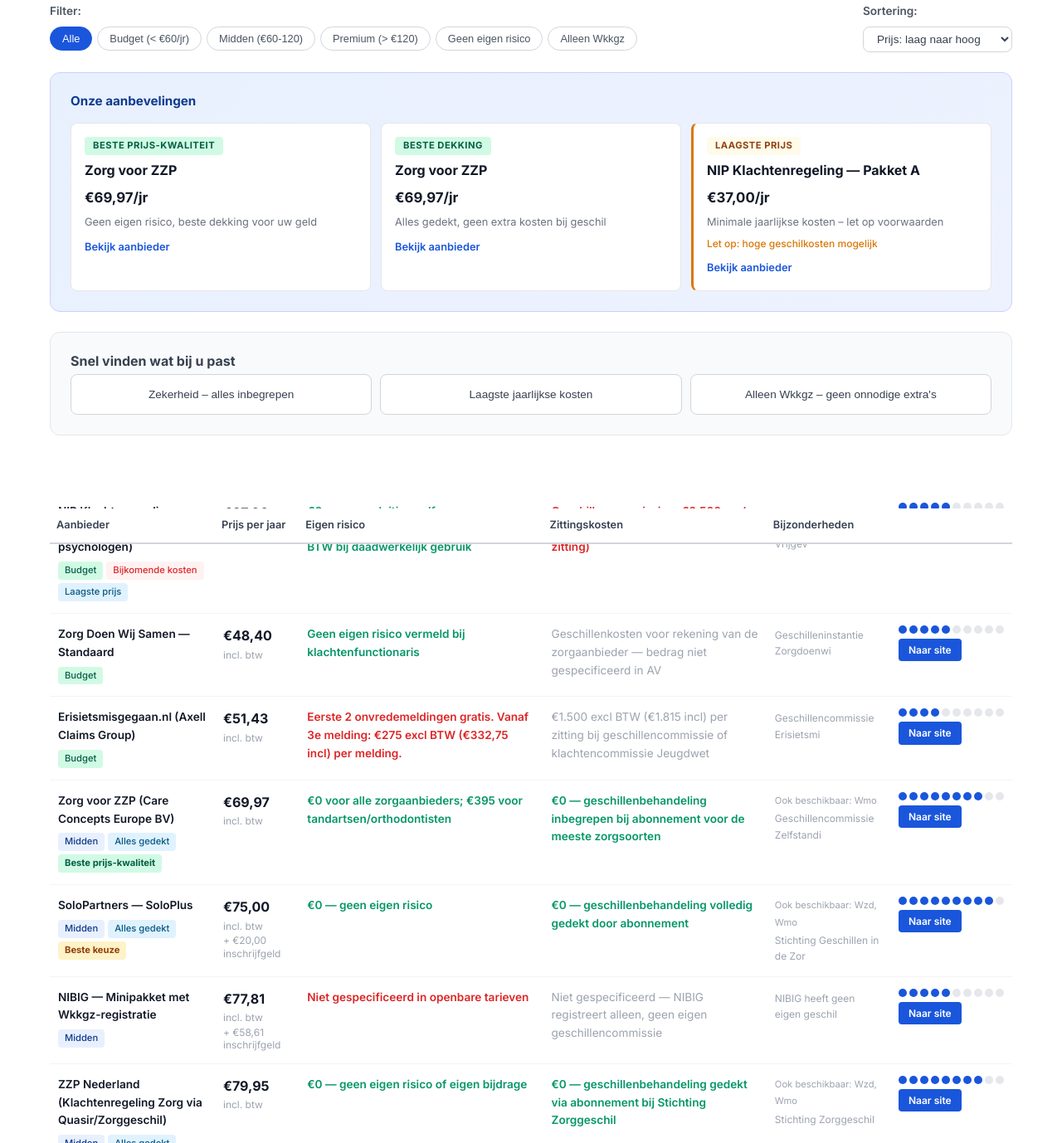
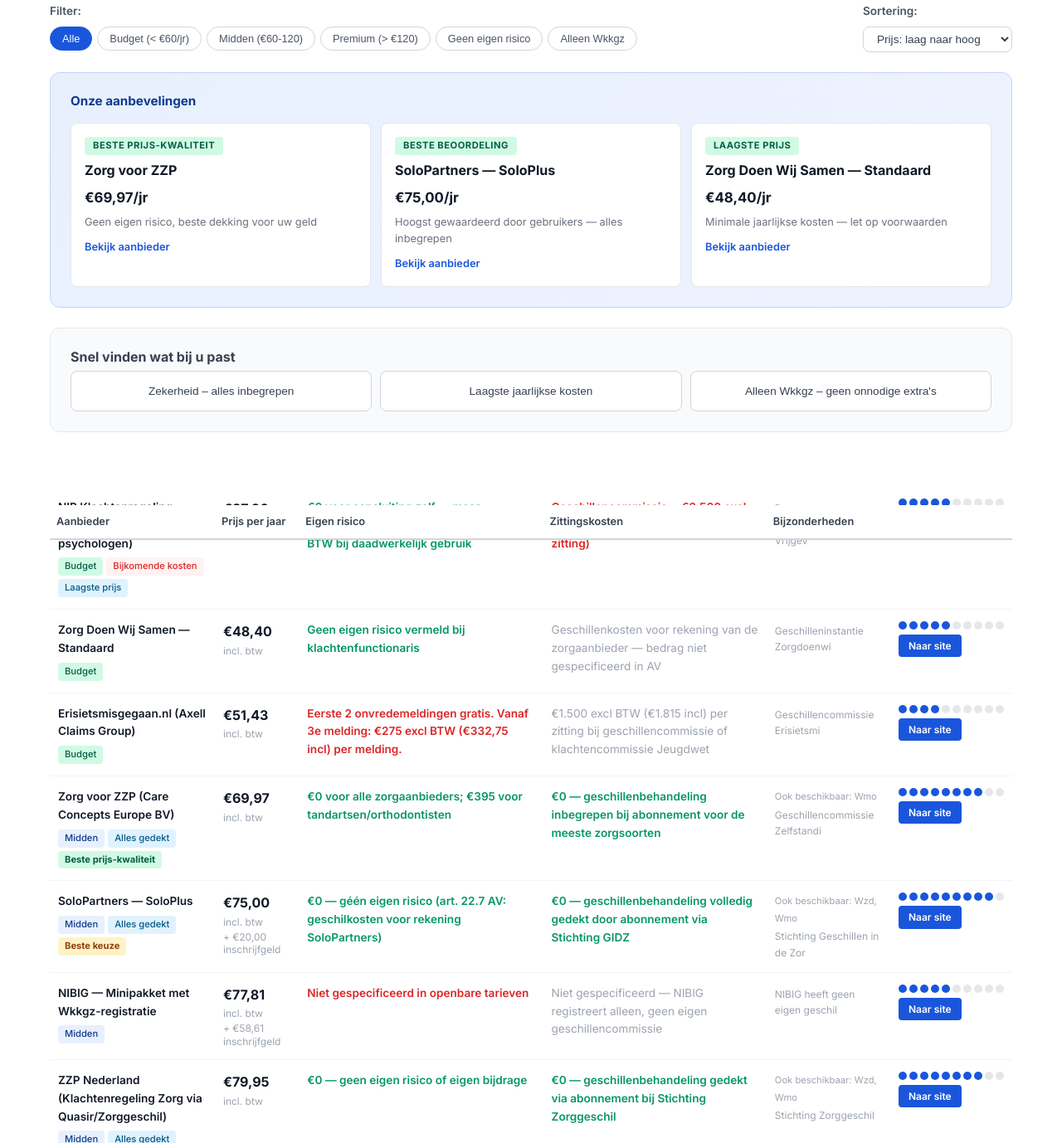
Before and after one commit to mopiagent-ctrl/wkkgz-vergelijker, a website: page vergelijken.html in a window 1280 px wide. Shown: the part 243-1621 px from the top of the page at 83% size. Drawn offline with Linux system fonts and the light colour scheme.

Commit message:
Fix: provider AV data corrections, ZDWS costs specified, NIP removed from general recommendations

```diff
--- a/data/providers.json
+++ b/data/providers.json
@@ -198,8 +198,8 @@
     "renewal_total": 75,
     "inschrijfkosten": "€20",
     "price_note": "",
-    "eigen_risico_per_klacht": "€0 — geen eigen risico",
-    "kosten_per_zitting": "€0 — geschillenbehandeling volledig gedekt door abonnement",
+    "eigen_risico_per_klacht": "€0 — géén eigen risico (art. 22.7 AV: geschilkosten voor rekening SoloPartners)",
+    "kosten_per_zitting": "€0 — geschillenbehandeling volledig gedekt door abonnement via Stichting GIDZ",
     "kosten_per_zitting_detail": "Klachten en geschillen worden kosteloos afgehandeld zolang het abonnement loopt. Geschillenkosten komen voor rekening van SoloPartners. Inclusief aansluiting bij Stichting Geschillen in de Zorg (GIDZ). Vergoeding neutrale VOG t.w.v. €33,85 en Vilans protocollen t.w.v. €31.",
     "depot_verplichting": false,
     "depot_bedrag": "N.v.t.",
--- a/vergelijken.html
+++ b/vergelijken.html
@@ -114,26 +114,25 @@
     }
 
     function renderTopPicks() {
-        // Best all-round: no hidden costs, broad coverage, good rating
+        // Best all-round: no hidden costs, good rating, exclude psychologist-only
         const safe = providers.filter(p =>
-            p.kosten_per_zitting && (p.kosten_per_zitting.includes('€0') || p.kosten_per_zitting.includes('Alles gedekt'))
-        ).sort((a,b) => a.price_per_year - b.price_per_year);
+            (p.kosten_per_zitting && (p.kosten_per_zitting.includes('€0') || p.kosten_per_zitting.includes('Alles gedekt') || p.kosten_per_zitting.includes('gedekt'))) &&
+            !p.id.includes('nip')
+        );
 
-        // Best budget without hidden risks
-        const budgetSafe = safe[0];
+        // Best budget: cheapest without hidden risks
+        const budgetSafe = safe.sort((a,b) => a.price_per_year - b.price_per_year)[0];
 
-        // Best coverage (with Wkkgz only  –  safe + affordable)
-        const broadest = providers.filter(p =>
-            p.kosten_per_zitting && (p.kosten_per_zitting.includes('€0') || p.kosten_per_zitting.includes('Alles gedekt'))
-        ).sort((a,b) => a.price_per_year - b.price_per_year)[0];
+        // Best coverage: highest rated among safe picks
+        const broadest = [...safe].sort((a,b) => b.rating_value - a.rating_value)[0];
 
-        // Cheapest overall (even if risky)
-        const cheapest = [...providers].sort((a,b) => a.price_per_year - b.price_per_year)[0];
+        // Cheapest overall (even if risky, exclude psychologist-only)
+        const cheapest = providers.filter(p => !p.id.includes('nip')).sort((a,b) => a.price_per_year - b.price_per_year)[0];
 
         const picks = [
             { label: 'Beste prijs-kwaliteit', p: budgetSafe, desc: 'Geen eigen risico, beste dekking voor uw geld' },
-            { label: 'Beste dekking', p: broadest, desc: 'Alles gedekt, geen extra kosten bij geschil' },
-            { label: 'Laagste prijs', p: cheapest, desc: 'Minimale jaarlijkse kosten  –  let op voorwaarden' }
+            { label: 'Beste beoordeling', p: broadest, desc: 'Hoogst gewaardeerd door gebruikers — alles inbegrepen' },
+            { label: 'Laagste prijs', p: cheapest, desc: 'Minimale jaarlijkse kosten — let op voorwaarden' }
         ];
 
         document.getElementById('topPicksGrid').innerHTML = picks.map(pick => {
```
